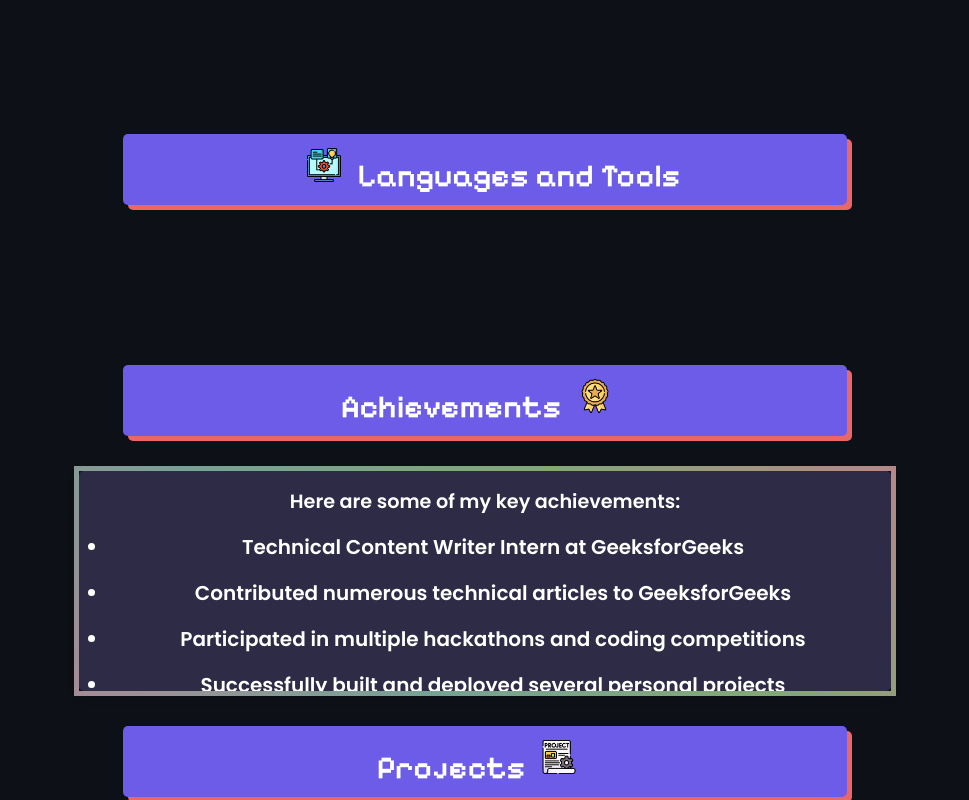
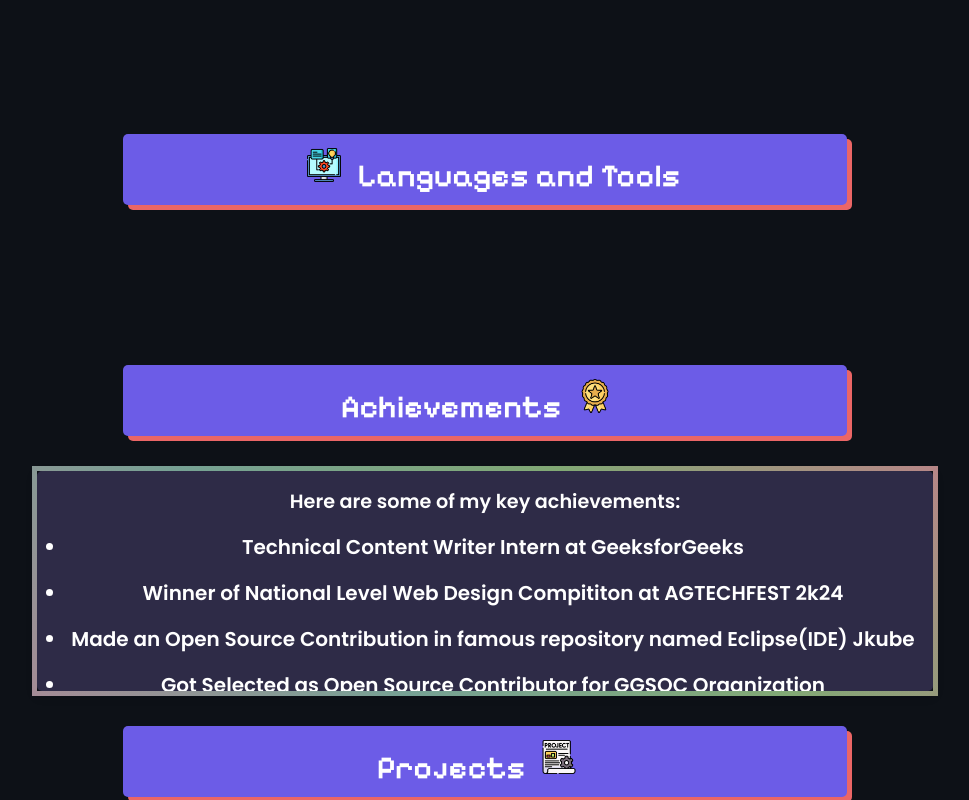
Before and after one commit to SamarthKoli/My-Portfolio, a React (Vite) app: page / in a window 1280 px wide. Both pictures are taken after a click on the button "Achievements". Shown: the part 563-1363 px from the top of the page, without its empty margins (155-1124 px from the left). Built offline with nearby package versions, Linux system fonts and the light colour scheme.

Commit message:
Bugs fixed

```diff
--- a/src/InfoContainer.jsx
+++ b/src/InfoContainer.jsx
@@ -130,10 +130,9 @@ function AboutMeButton() {
         </p>
         <ul>
           <li>Technical Content Writer Intern at GeeksforGeeks</li>
-          <li>Contributed numerous technical articles to GeeksforGeeks</li>
-          <li>Participated in multiple hackathons and coding competitions</li>
-          <li>Successfully built and deployed several personal projects</li>
-          <li>Collaborated with cross-functional teams to deliver high-impact solutions</li>
+          <li>Winner of National Level Web Design Compititon at AGTECHFEST 2k24</li>
+          <li>Made an Open Source Contribution in famous repository named Eclipse(IDE) Jkube</li>
+          <li>Got Selected as Open Source Contributor for GGSOC Organization</li>
         </ul>
       </div>
 
```
